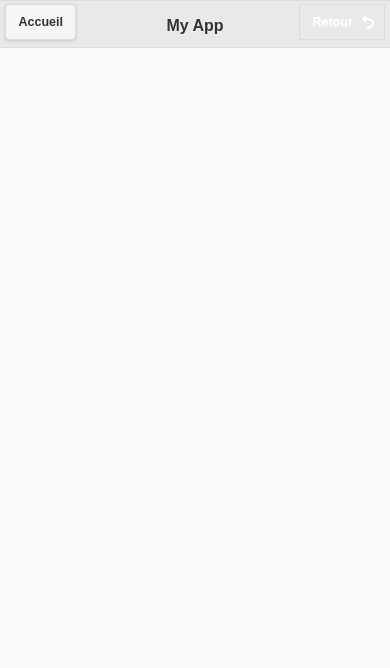
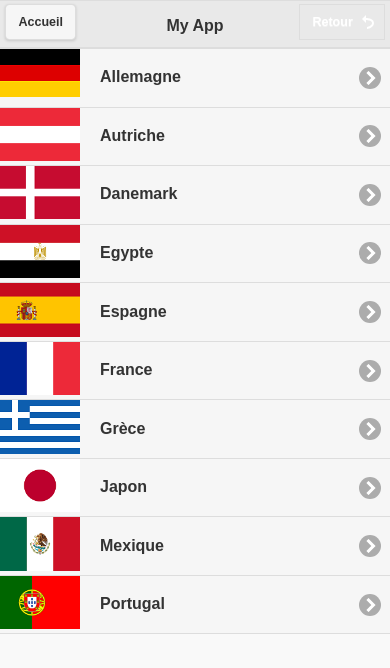
Before and after one commit to malk7/mob3, a plain HTML site: page www/index.html in a window 390 px wide. Drawn offline with Linux system fonts and the light colour scheme; some packages are replaced by stand-ins of ours.

Commit message:
List des pays

```diff
--- a/www/index.html
+++ b/www/index.html
@@ -89,6 +89,88 @@
 
 
 
+
+
+
+
+
+
+
+
+
+    <div data-role="content">
+		<div class="content-primary">
+		<ul data-role="listview" data-split-icon="gear" data-split-theme="d">
+			<li><a href="index.html">
+				<img src="images/pays/allemagne.png" />
+				<h3>Allemagne</h3>
+				</a>
+			</li>
+			<li><a href="index.html">
+
+				<img src="images/pays/autriche.png" />
+				<h3>Autriche</h3>
+				</a>
+			</li>
+			<li><a href="index.html">
+				<img src="images/pays/danemark.png" />
+				<h3>Danemark</h3>
+				</a>
+			</li>
+			<li><a href="index.html">
+				<img src="images/pays/egypte.png" />
+				<h3>Egypte</h3>
+				</a>
+			</li>
+			<li><a href="index.html">
+				<img src="images/pays/espagne.png" />
+				<h3>Espagne</h3>
+				</a>
+			</li>
+			<li><a href="index.html">
+				<img src="images/pays/france.png" />
+				<h3>France</h3>
+				</a>
+			</li>
+			<li><a href="index.html">
+				<img src="images/pays/grece.png" />
+				<h3>Grèce</h3>
+				</a>
+			</li>
+
+			<li><a href="index.html">
+				<img src="images/pays/japon.png" />
+				<h3>Japon</h3>
+				</a>
+			</li>
+
+			<li><a href="index.html">
+				<img src="images/pays/mexique.png" />
+				<h3>Mexique</h3>
+				</a>
+			</li>
+			<li><a href="index.html">
+				<img src="images/pays/portugal.png" />
+				<h3>Portugal</h3>
+				</a>
+			</li>
+		</ul>
+
+
+
+
+
+
+
+
+
+
+
+
+
+
+
+
             </div>
         </div>
 
```
Also changed, not shown: www/images/pays/allemagne.png (added), www/images/pays/autriche.png (added), www/images/pays/danemark.png (added), www/images/pays/egypte.png (added), www/images/pays/espagne.png (added), www/images/pays/france.png (added), www/images/pays/grece.png (added), www/images/pays/japon.png (added), www/images/pays/mexique.png (added), www/images/pays/portugal.png (added), 1 other file.
